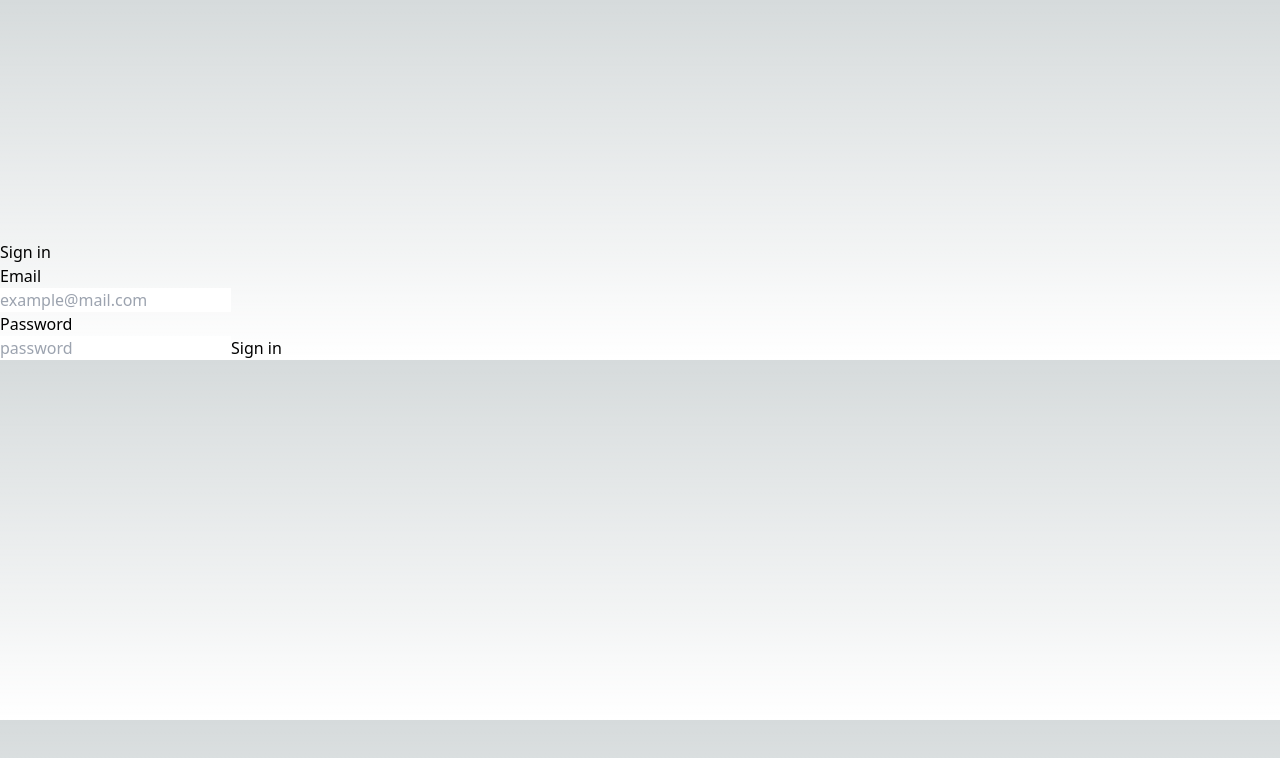
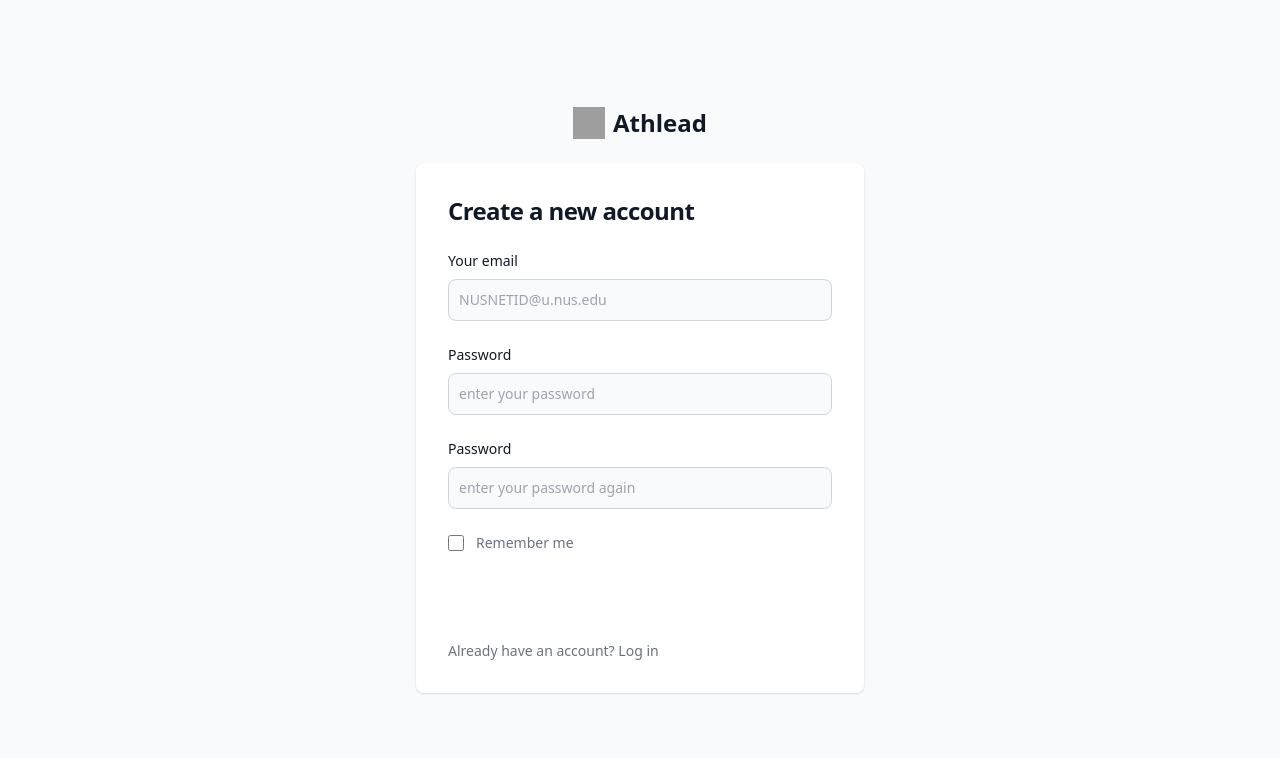
Before and after one commit to sushiyade/Athlead, a Next.js app: page /Login in a window 1280 px wide. Shown: the top 758 px of the page. Built offline with nearby package versions, Linux system fonts and the light colour scheme; no server answers; grey boxes are pictures that could not be loaded.

Commit message:
New style

```diff
--- a/src/app/Login/page.js
+++ b/src/app/Login/page.js
@@ -1,4 +1,5 @@
 'use client'
+import Link from "next/link";
 import React from "react";
 import signIn from "../Firebase/auth/signIn";
 import { useRouter } from 'next/navigation'
@@ -7,7 +8,6 @@ function Page() {
     const [email, setEmail] = React.useState('')
     const [password, setPassword] = React.useState('')
     const router = useRouter()
-
     const handleForm = async (event) => {
         event.preventDefault()
 
@@ -21,23 +21,55 @@ function Page() {
         console.log(result)
         return router.push("/admin")
     }
-    return (<div className="wrapper">
-        <div className="form-wrapper">
-            <h1 className="mt-60 mb-30">Sign in</h1>
-            <form onSubmit={handleForm} className="form">
-                <label htmlFor="email">
-                    <p>Email</p>
-                    <input onChange={(e) => setEmail(e.target.value)} required type="email" name="email" id="email" placeholder="example@mail.com" />
-                </label>
-                <label htmlFor="password">
-                    <p>Password</p>
-                    <input onChange={(e) => setPassword(e.target.value)} required type="password" name="password" id="password" placeholder="password" />
-                </label>
-                <button type="submit">Sign in</button>
-            </form>
+
+
+    return (
+      <div>
+        <section className="bg-gray-50 dark:bg-gray-900">
+    <div className="flex flex-col items-center justify-center px-6 py-8 mx-auto md:h-screen lg:py-0">
+        <a href="#" className="flex items-center mb-6 text-2xl font-semibold text-gray-900 dark:text-white">
+            <img className="w-8 h-8 mr-2" src="https://i.ibb.co/mzz7Myk/2023-05-25-3-52-38.png" alt="logo"/>
+            Athlead
+        </a>
+        <div className="w-full bg-white rounded-lg shadow dark:border md:mt-0 sm:max-w-md xl:p-0 dark:bg-gray-800 dark:border-gray-700">
+            <div className="p-6 space-y-4 md:space-y-6 sm:p-8">
+                <h1 className="text-xl font-bold leading-tight tracking-tight text-gray-900 md:text-2xl dark:text-white">
+                    Create a new account
+                </h1>
+                <form className="space-y-4 md:space-y-6" action="#" onSubmit={handleForm} >
+                    <div>
+                        <label htmlFor="email" className="block mb-2 text-sm font-medium text-gray-900 dark:text-white">Your email</label>
+                        <input onChange={(e) => setEmail(e.target.value)} type="email" name="email" id="email" className="bg-gray-50 border border-gray-300 text-gray-900 sm:text-sm rounded-lg focus:ring-primary-600 focus:border-primary-600 block w-full p-2.5 dark:bg-gray-700 dark:border-gray-600 dark:placeholder-gray-400 dark:text-white dark:focus:ring-blue-500 dark:focus:border-blue-500" placeholder="NUSNETID@u.nus.edu" required />
+                    </div>
+                    <div>
+                        <label htmlFor="password" className="block mb-2 text-sm font-medium text-gray-900 dark:text-white">Password</label>
+                        <input onChange={(e) => setPassword(e.target.value)} type="password" name="password" id="password" placeholder="enter your password" className="bg-gray-50 border border-gray-300 text-gray-900 sm:text-sm rounded-lg focus:ring-primary-600 focus:border-primary-600 block w-full p-2.5 dark:bg-gray-700 dark:border-gray-600 dark:placeholder-gray-400 dark:text-white dark:focus:ring-blue-500 dark:focus:border-blue-500" required />
+                    </div>
+                    <div>
+                        <label htmlFor="passwordrepeat" className="block mb-2 text-sm font-medium text-gray-900 dark:text-white">Password</label>
+                        <input type="password" name="passwordrepeat" id="passwordrepeat" placeholder="enter your password again" className="bg-gray-50 border border-gray-300 text-gray-900 sm:text-sm rounded-lg focus:ring-primary-600 focus:border-primary-600 block w-full p-2.5 dark:bg-gray-700 dark:border-gray-600 dark:placeholder-gray-400 dark:text-white dark:focus:ring-blue-500 dark:focus:border-blue-500" required />
+                    </div>
+                    <div className="flex items-center justify-between">
+                        <div className="flex items-start">
+                            <div className="flex items-center h-5">
+                              <input id="remember" aria-describedby="remember" type="checkbox" className="w-4 h-4 border border-gray-300 rounded bg-gray-50 focus:ring-3 focus:ring-primary-300 dark:bg-gray-700 dark:border-gray-600 dark:focus:ring-primary-600 dark:ring-offset-gray-800" required />
+                            </div>
+                            <div className="ml-3 text-sm">
+                              <label htmlFor="remember" className="text-gray-500 dark:text-gray-300">Remember me</label>
+                            </div>
+                        </div>
+                    </div>
+                    <button type="submit" className="w-full text-white bg-primary-600 hover:bg-primary-700 focus:ring-4 focus:outline-none focus:ring-primary-300 font-medium rounded-lg text-sm px-5 py-2.5 text-center dark:bg-primary-600 dark:hover:bg-primary-700 dark:focus:ring-primary-800">Sign up</button>
+                </form>
+                <p className="text-sm font-light text-gray-500 dark:text-gray-400">
+                      Already have an account? <Link href="/Login" className="font-medium text-primary-600 hover:underline dark:text-primary-500">Log in</Link>
+                  </p>
+            </div>
         </div>
+    </div>
+  </section>
+      </div>
+    );
+  };
 
-    </div>);
-}
-
-export default Page;
+  export default Page;
```
